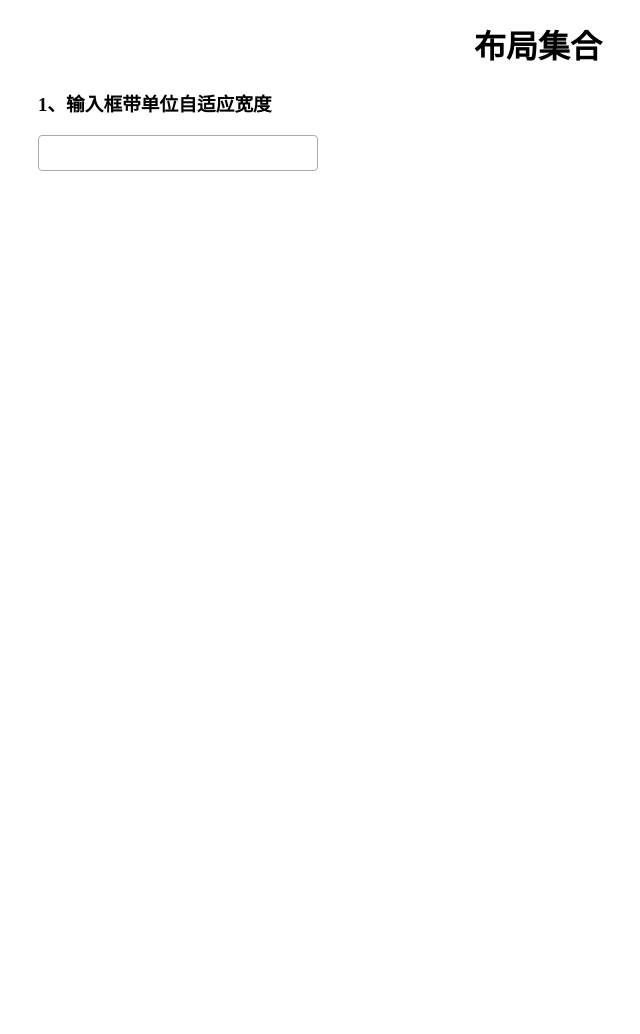
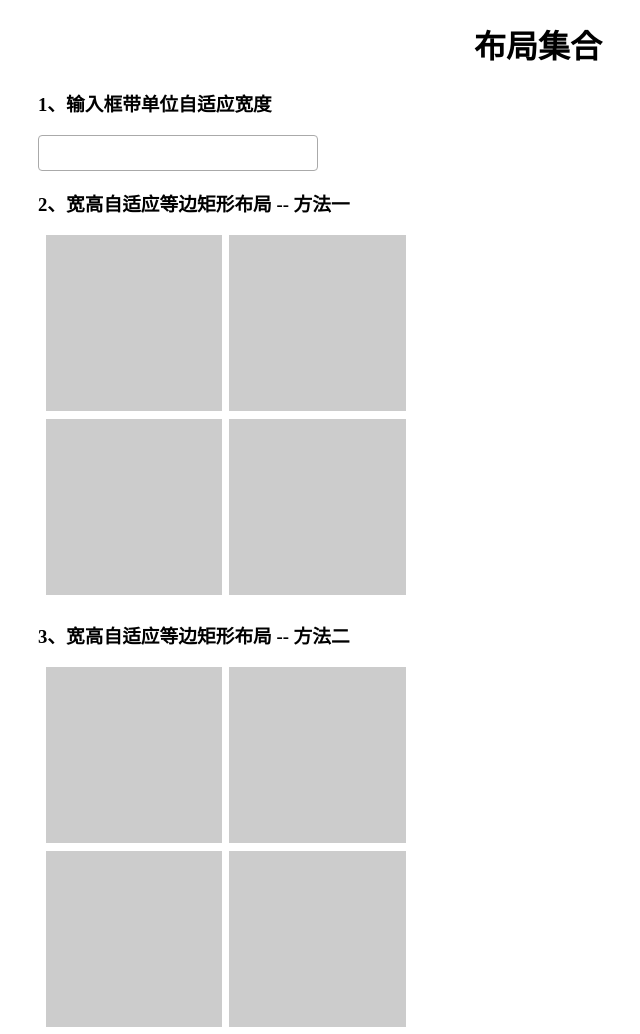
Before and after one commit to leeeco610/learnlive, a website: page public/demo/layout/index.html in a window 1280 px wide. Shown: the whole page, without its empty margins (102-742 px from the left). Before the commit the page ends 800 px from the top, so only its background shows below. Drawn offline with Linux system fonts and the light colour scheme.

Commit message:
demo layout update

```diff
--- a/public/demo/layout/css/less/index.less
+++ b/public/demo/layout/css/less/index.less
@@ -3,6 +3,50 @@
   margin: 0 auto;
   h1{
     text-align: center;
+  }
+  ul{
+    li:nth-child(2){
+      .w375{
+        width: 375px;
+        .box{
+          position: relative;
+          float: left;
+          width: 47%;
+          margin-left: 2%;
+          margin-bottom: 2%;
+          background: #ccc;
+          &:after{
+            display: block;
+            content: '';
+            margin-top: 100%;
+          }
+        }
+        &:after{
+          content: '';
+          display: table;
+          clear: both;
+        }
+      }
+    }
+    li:nth-child(3){
+      .w375{
+        width: 375px;
+        .box{
+          position: relative;
+          float: left;
+          width: 47%;
+          padding-top: 47%;
+          margin-left: 2%;
+          margin-bottom: 2%;
+          background: #ccc;
+        }
+        &:after{
+          content: '';
+          display: table;
+          clear: both;
+        }
+      }
+    }
   }
 }
 
--- a/public/demo/layout/index.html
+++ b/public/demo/layout/index.html
@@ -22,6 +22,24 @@
                    <input data-width="auto" type="text"/><span class="unit">元/平方米</span>
                </div>
            </li>
+            <li>
+                <h3>2、宽高自适应等边矩形布局 -- 方法一</h3>
+                <div class="w375">
+                    <div class="box"></div>
+                    <div class="box"></div>
+                    <div class="box"></div>
+                    <div class="box"></div>
+                </div>
+            </li>
+            <li>
+                <h3>3、宽高自适应等边矩形布局 -- 方法二</h3>
+                <div class="w375">
+                    <div class="box"></div>
+                    <div class="box"></div>
+                    <div class="box"></div>
+                    <div class="box"></div>
+                </div>
+            </li>
         </ul>
     </div>
     <script type="text/javascript" src="/public/libs/jquery-1.11.1.min.js"></script>
```
Also changed, not shown: public/demo/layout/css/index.css.
